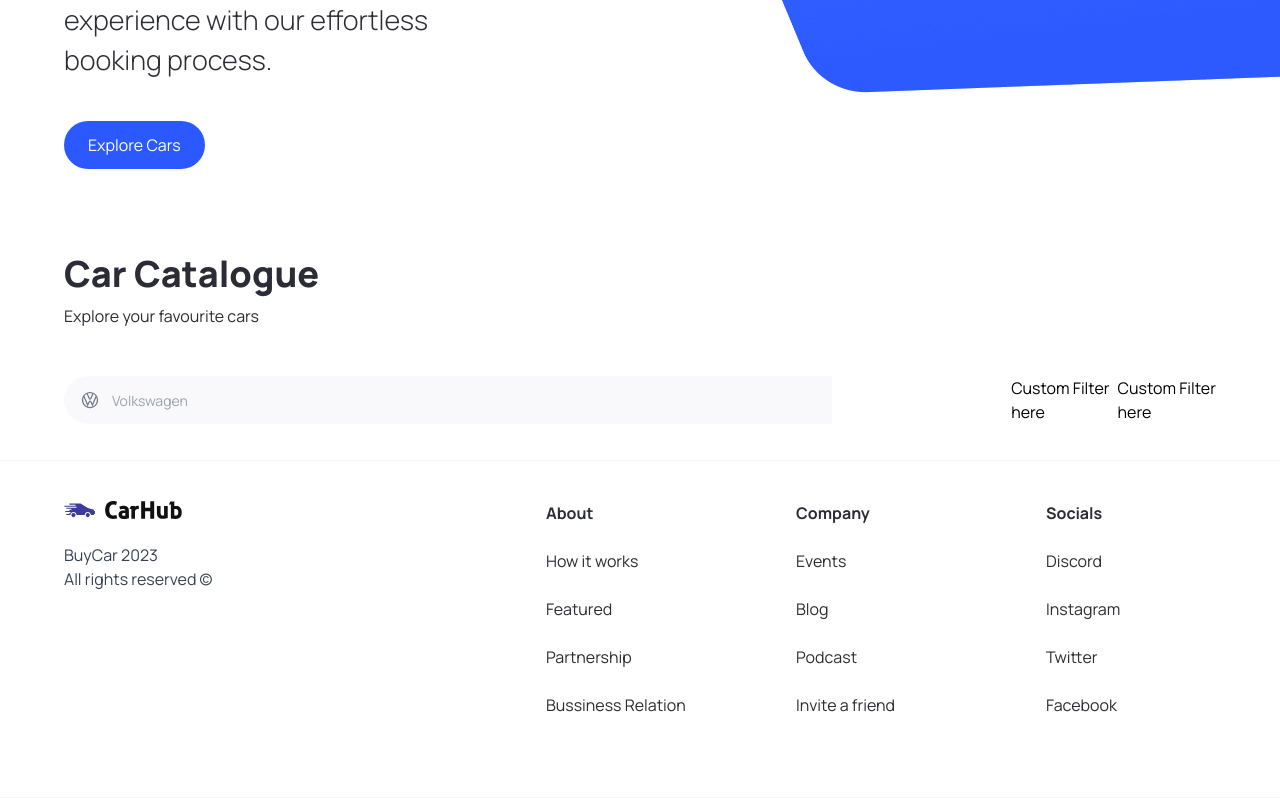
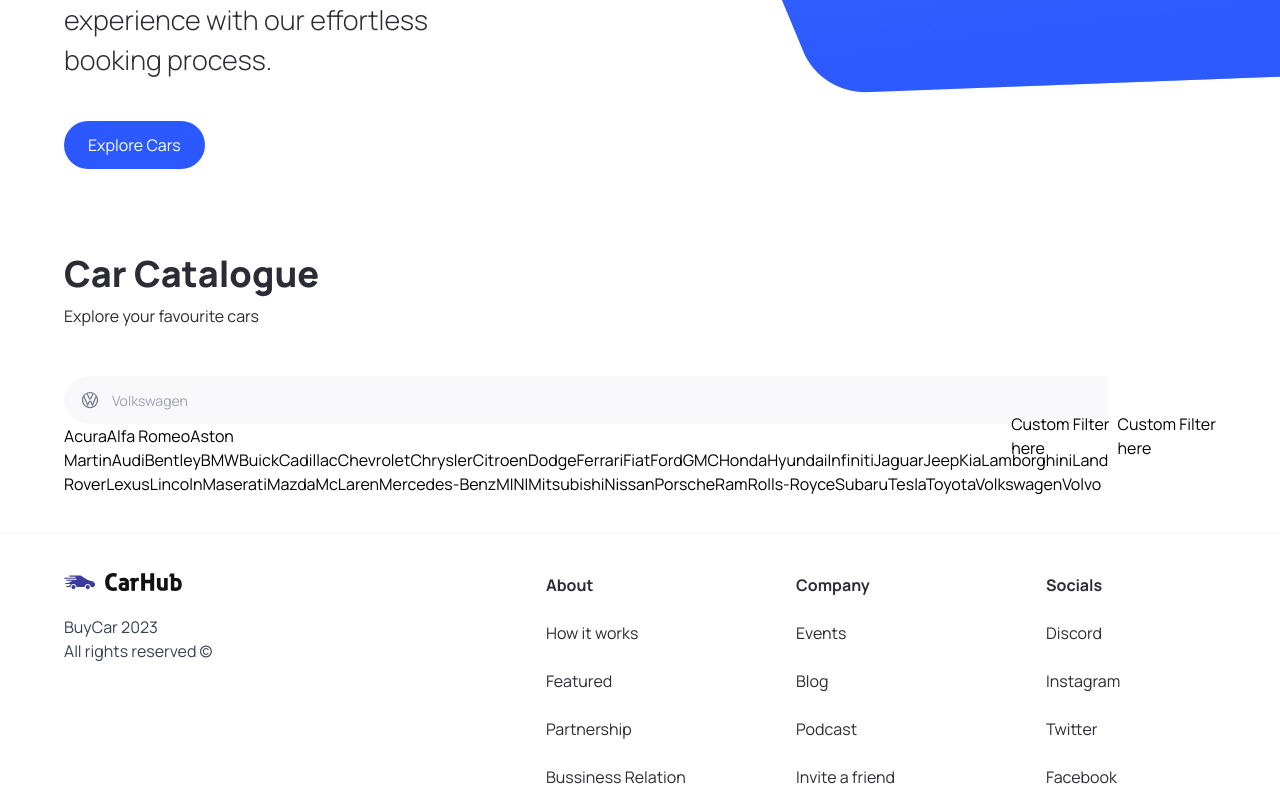
Before and after one commit to faranhumayun/showcase, a Next.js app: page / in a window 1280 px wide. Both pictures are taken after a click on the button 82 px from the left and 1010 px from the top of the page. Shown: the part 610-1410 px from the top of the page. Built offline with nearby package versions, Linux system fonts and the light colour scheme.

Commit message:
edit search manufacturer component

```diff
--- a/components/SearchManufacturer.tsx
+++ b/components/SearchManufacturer.tsx
@@ -1,9 +1,17 @@
-"use client"
+"use client";
 
-import { Combobox, ComboboxButton, ComboboxInput } from "@headlessui/react";
-import { useState } from "react";
+import { useState, Fragment } from "react";
 import Image from "next/image";
+import {
+  Combobox,
+  ComboboxButton,
+  ComboboxInput,
+  ComboboxOption,
+  ComboboxOptions,
+  Transition,
+} from "@headlessui/react";
 
+import { manufacturers } from "@/constants";
 import { SearchManufacturerProps } from "@/types";
 
 const SearchManufacturer = ({
@@ -11,10 +19,19 @@
   setManufacturer,
 }: SearchManufacturerProps) => {
   const [query, setQuery] = useState("");
+  const filteredManufacturers =
+    query === ""
+      ? manufacturers
+      : manufacturers.filter((item) =>
+          item
+            .toLowerCase()
+            .replace(/\s+/g, "")
+            .includes(query.toLowerCase().replace(/\s+/g, ""))
+        );
 
   return (
     <div className="search-manufacturer">
-      <Combobox>
+      <Combobox value={manufacturer} onChange={setManufacturer}>
         <div className="relative w-full">
           <ComboboxButton className="absolute top-[14px]">
             <Image
@@ -32,6 +49,20 @@
             displayValue={(manufacturer: string) => manufacturer}
             onChange={(e) => setQuery(e.target.value)}
           />
+
+          <Transition
+            as={Fragment}
+            leave="transition ease-in duration"
+            leaveFrom="opacity-100"
+            leaveTo="opacity-0"
+            afterLeave={() => setQuery("")}
+          >
+            <ComboboxOptions>
+              {filteredManufacturers.map((item) => (
+                item
+              ))}
+            </ComboboxOptions>
+          </Transition>
         </div>
       </Combobox>
     </div>
```
